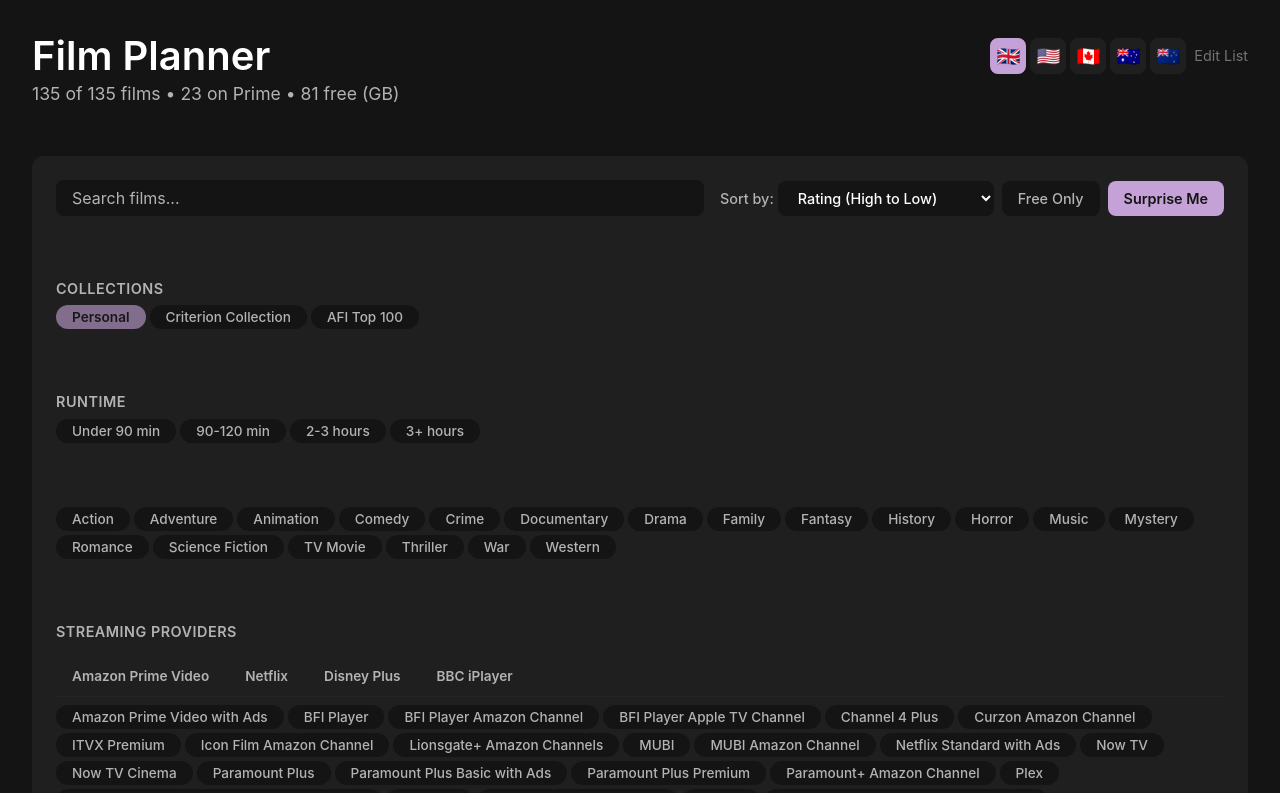
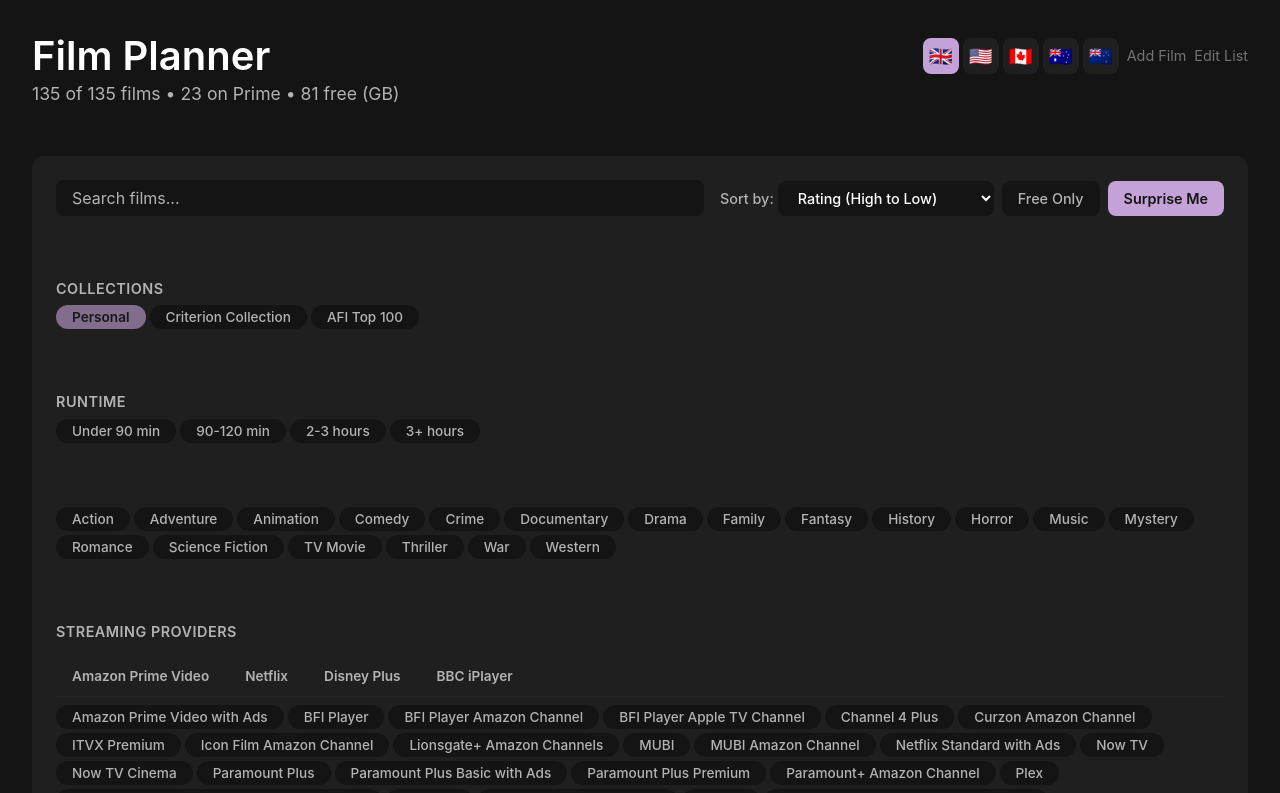
Before and after one commit to marvinbarretto/film-planner, a React (Vite) app in the folder film-ui/: page / in a window 1280 px wide. Shown: the top 793 px of the page. Built offline with nearby package versions, Linux system fonts and the light colour scheme.

Commit message:
Add google form to header

```diff
--- a/film-ui/src/App.jsx
+++ b/film-ui/src/App.jsx
@@ -344,6 +344,15 @@
                 onCountryChange={handleCountryChange}
               />
               <a
+                href="https://docs.google.com/forms/d/e/1FAIpQLSd4-LKFqFd6W5jVW62U1r_5n5CIV7C-8pGhhjYQxSZxYJibfg/viewform"
+                target="_blank"
+                rel="noopener noreferrer"
+                className={styles.editLink}
+                title="Add a new film"
+              >
+                Add Film
+              </a>
+              <a
                 href="https://docs.google.com/spreadsheets/d/1rlKS3PJhRjeiiQ9KEdIuMchrJxAn5TdCPjV7a2ZVcw8/edit"
                 target="_blank"
                 rel="noopener noreferrer"
```
